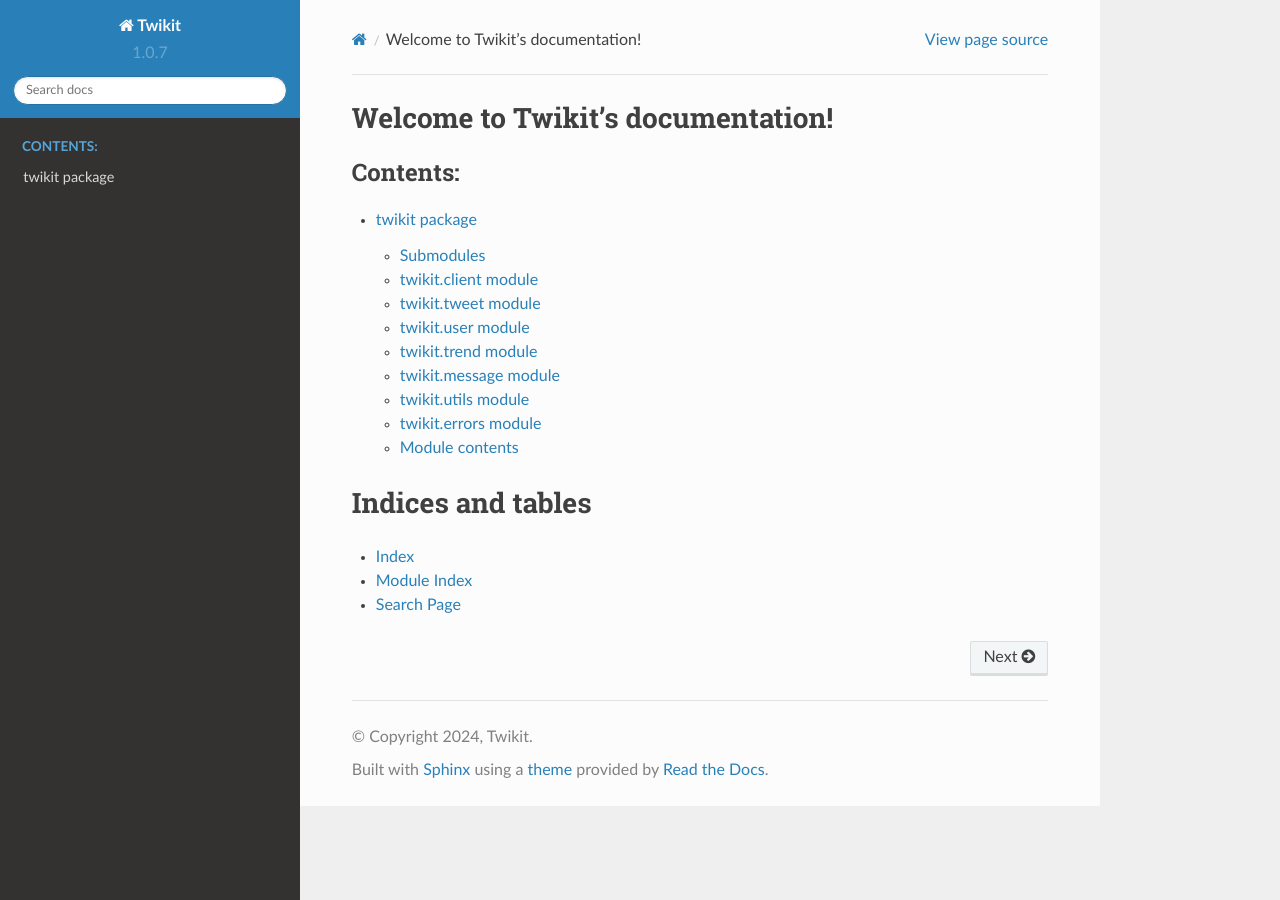
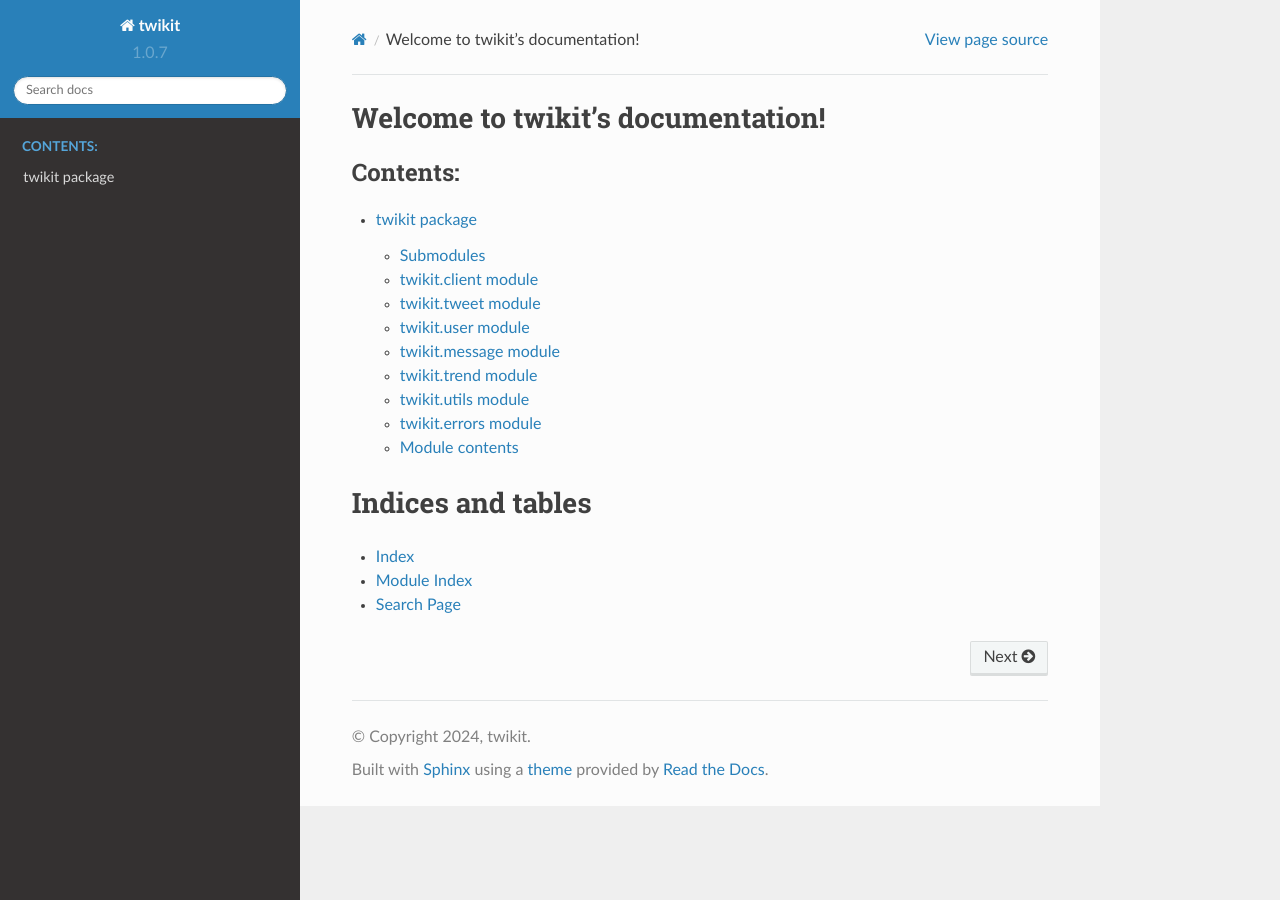
Before and after one commit to d60/twikit, a Sphinx documentation site: the page built from docs/index.rst, in a window 1280 px wide. Built offline with Sphinx 7.4.7 and the Read the Docs theme 2.0.0, drawn with Linux system fonts in a browser that asks for light colours.

Commit message:
Add files via upload

```diff
--- a/docs/conf.py
+++ b/docs/conf.py
@@ -11,9 +11,9 @@
 # -- Project information -----------------------------------------------------
 # https://www.sphinx-doc.org/en/master/usage/configuration.html#project-information
 
-project = 'Twikit'
-copyright = '2024, Twikit'
-author = 'Twikit'
+project = 'twikit'
+copyright = '2024, twikit'
+author = 'twikit'
 
 version = '1.0.7'
 release = '1.0.7'
--- a/docs/index.rst
+++ b/docs/index.rst
@@ -1,9 +1,9 @@
-.. Twikit documentation master file, created by
-   sphinx-quickstart on Mon Jan 29 22:22:59 2024.
+.. twikit documentation master file, created by
+   sphinx-quickstart on Fri Feb  2 18:19:11 2024.
    You can adapt this file completely to your liking, but it should at least
    contain the root `toctree` directive.
 
-Welcome to Twikit's documentation!
+Welcome to twikit's documentation!
 ==================================
 
 .. toctree::
```
Also changed, not shown: docs/twikit.rst (+14 -15 lines), 1 other file.
